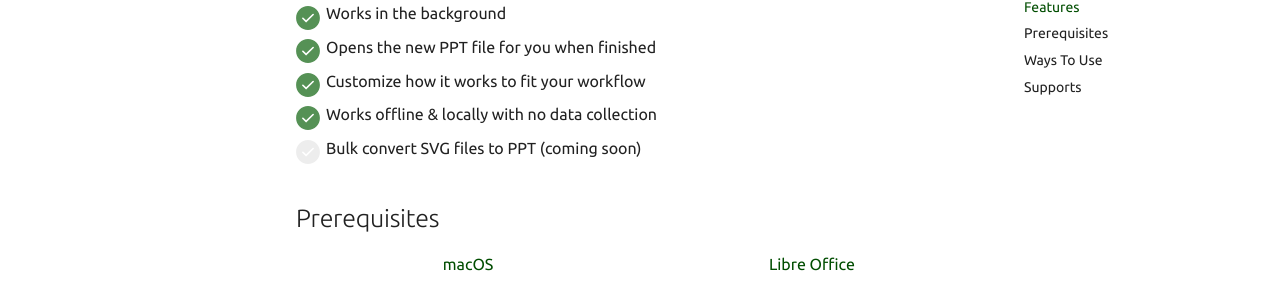
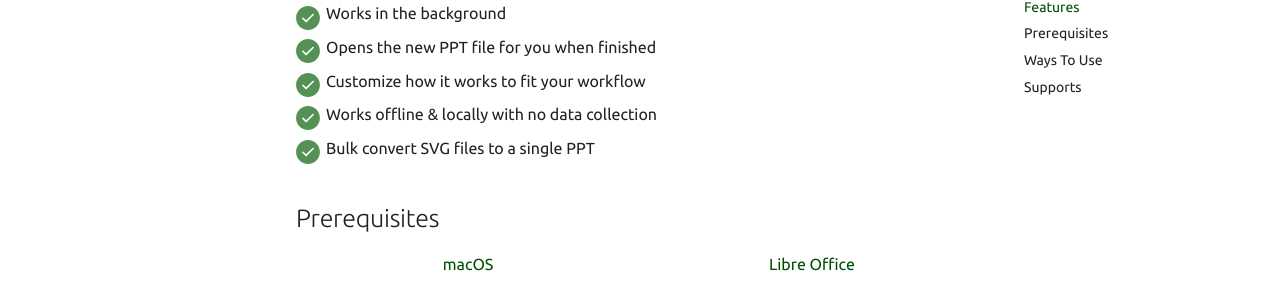
Before and after one commit to SVGtoPPT/svgtoppt-website, an MkDocs documentation site: the page built from docs/index.md, in a window 1280 px wide and 900 px high, scrolled down 493 px. Shown: the part 121-422 px from the top of the window. Built offline with MkDocs 1.6.1 and Material for MkDocs 9.7.7, drawn with Linux system fonts in a browser that asks for light colours; emoji names are drawn with the system emoji font; comment, search, counter and statistics services are not loaded.

Commit message:
Removed coming soon from bulk convert

```diff
--- a/docs/index.md
+++ b/docs/index.md
@@ -40,10 +40,10 @@
   </li>
   <li class="task-list-item">
     <label class="task-list-control">
-      <input type="checkbox" disabled>
+      <input type="checkbox" disabled checked="">
       <span class="task-list-indicator"></span>
     </label>
-    Bulk convert SVG files to PPT (coming soon)
+    Bulk convert SVG files to a single PPT
   </li>
 </ul>
 
```
